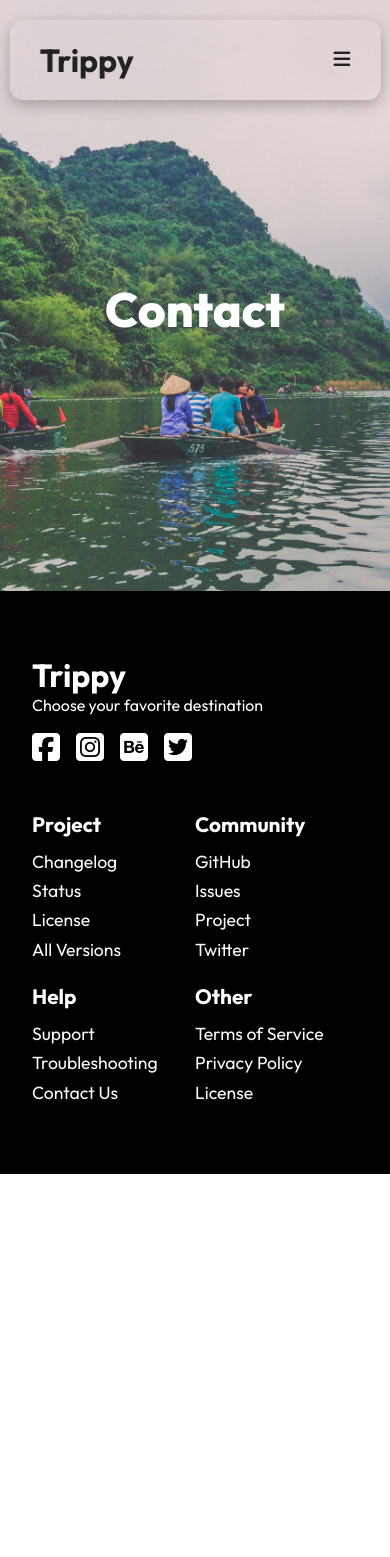
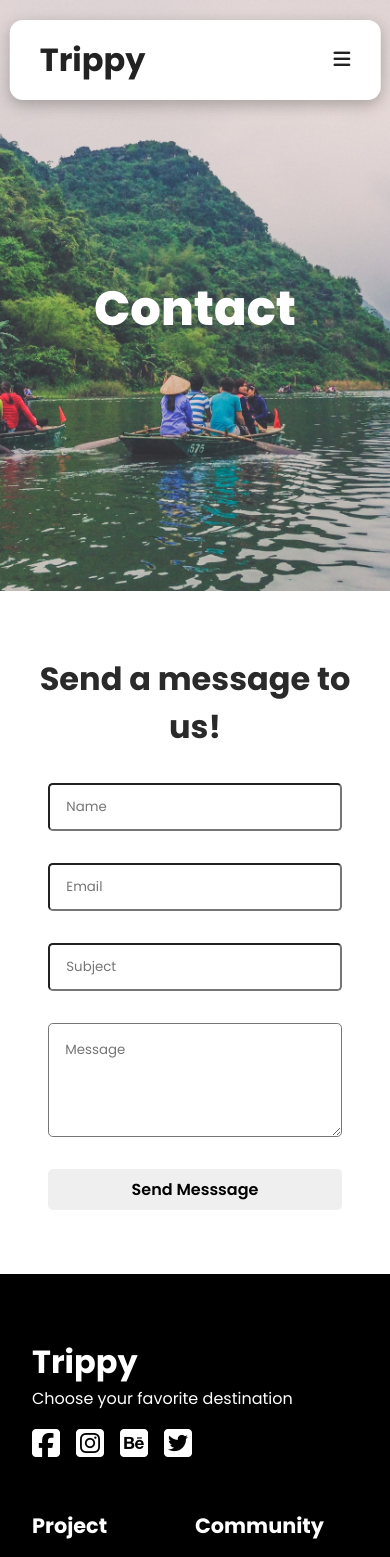
Before and after one commit to Catrina-W/travel-website, a React (Create React App) app: page /contact in a window 390 px wide. Shown: the top 1557 px of the page. Before the commit the page ends 1174 px from the top, so only its background shows below. Built offline with nearby package versions, Linux system fonts and the light colour scheme.

Commit message:
Completed Contact Form

```diff
--- /dev/null
+++ b/src/components/AboutUs.js
@@ -0,0 +1,16 @@
+import "./AboutUsStyles.css";
+
+function AboutUs () {
+    return (
+        <div className="about-container">
+            <h1>Our History</h1>
+            <p>Trippy is owned and managed by Trippy Inc., a leading brand in web design services and e-commerce solutions</p>
+            <h1>Our Mission</h1>
+            <p>Our mission is to successfully meet the requirements of our clients and reach the horizon of our capabilities</p>
+            <h1>Our Vision</h1>
+            <p>To sow the seeds of excellent service with customer centric approaches</p>
+        </div>
+    );
+}
+
+export default AboutUs;
--- /dev/null
+++ b/src/components/AboutUsStyles.css
@@ -0,0 +1,18 @@
+.about-container {
+    margin: 4rem 6rem;
+    text-align: start;
+}
+
+.about-container h1 {
+    padding-bottom: 1rem;
+}
+
+.about-container p {
+    padding-bottom: 2rem;
+}
+
+@media screen and (max-width: 850px) {
+    .about-container {
+        margin: 4rem 2rem;
+    }
+}
--- /dev/null
+++ b/src/components/ContactForm.js
@@ -0,0 +1,18 @@
+import "./ContactFormStyles.css";
+
+function ContactForm() {
+    return(
+        <div className="form-container">
+            <h1>Send a message to us!</h1>
+            <form>
+                <input placeholder="Name"/>
+                <input placeholder="Email"/>
+                <input placeholder="Subject"/>
+                <textarea placeholder="Message" rows="4"></textarea>
+                <button>Send Messsage</button>
+            </form>
+        </div>
+    );
+}
+
+export default ContactForm;
--- /dev/null
+++ b/src/components/ContactFormStyles.css
@@ -0,0 +1,41 @@
+.form-container {
+    margin: 4rem 6rem;
+    color: #2a2a2a;
+}
+
+.form-container form {
+    padding-top: 3rem;
+    display: flex;
+    flex-direction: column;
+    width: 50%;
+    margin: auto;
+}
+
+.form-container input {
+    height: 3rem;
+    padding: 0 1rem;
+    margin-bottom: 2rem;
+    border-radius: .3rem;
+    border-color: 1px solid #2a2a2a;
+}
+
+.form-container textarea {
+    padding: 1rem;
+    margin-bottom: 2rem;
+    border-radius: .3rem;
+    border-color: 1px solid #2a2a2a;
+}
+
+.form-container button {
+    display: inline;
+}
+
+@media screen and (max-width: 850px) {
+    .form-container {
+        margin: 4rem 2rem;
+    }
+    .form-container form {
+        padding-top: 2rem;
+        width: 90%;
+    }
+}
--- a/src/components/NavbarStyles.css
+++ b/src/components/NavbarStyles.css
@@ -12,6 +12,7 @@
     left: 50%;
     transform: translate(-50%);
     z-index: 9999;
+    background-color: #fff;
 }
 
 .navbar-logo {
--- a/src/routes/About.js
+++ b/src/routes/About.js
@@ -2,6 +2,7 @@
 import Navbar from "../components/Navbar";
 import AboutImg from "../assets/night.jpg";
 import Footer from "../components/Footer";
+import AboutUs from "../components/AboutUs";
 
 function About () {
     return (
@@ -13,6 +14,7 @@
                 title="About"
                 btnClass="hide"
             />
+            <AboutUs/>
             <Footer/>
         </>
     );
--- a/src/routes/Contact.js
+++ b/src/routes/Contact.js
@@ -2,6 +2,7 @@
 import Navbar from "../components/Navbar";
 import AboutImg from "../assets/2.jpg";
 import Footer from "../components/Footer";
+import ContactForm from "../components/ContactForm";
 
 function Contact () {
     return (
@@ -13,6 +14,7 @@
                 title="Contact"
                 btnClass="hide"
             />
+            <ContactForm/>
             <Footer/>
         </>
     )
--- a/src/routes/Service.js
+++ b/src/routes/Service.js
@@ -2,6 +2,7 @@
 import Navbar from "../components/Navbar";
 import AboutImg from "../assets/night.jpg";
 import Footer from "../components/Footer";
+import Trip from "../components/Trip";
 
 function Service () {
     return (
@@ -13,6 +14,7 @@
                 title="Service"
                 btnClass="hide"
             />
+            <Trip/>
             <Footer/>
         </>
     )
--- a/src/styles.css
+++ b/src/styles.css
@@ -4,7 +4,7 @@
   margin: 0;
   padding: 0;
   box-sizing: border-box;
-  font-family: "Outfit", serif;
+  font-family: "Poppins", serif;
 }
 
 .App {
```
